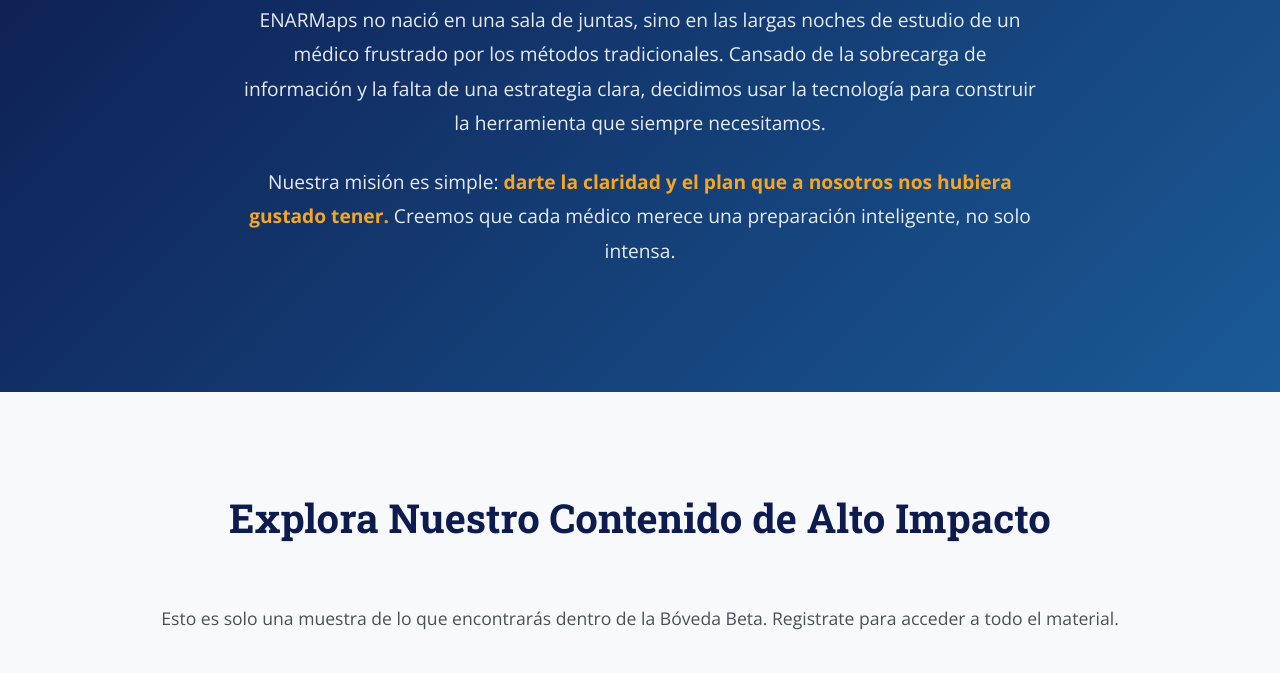
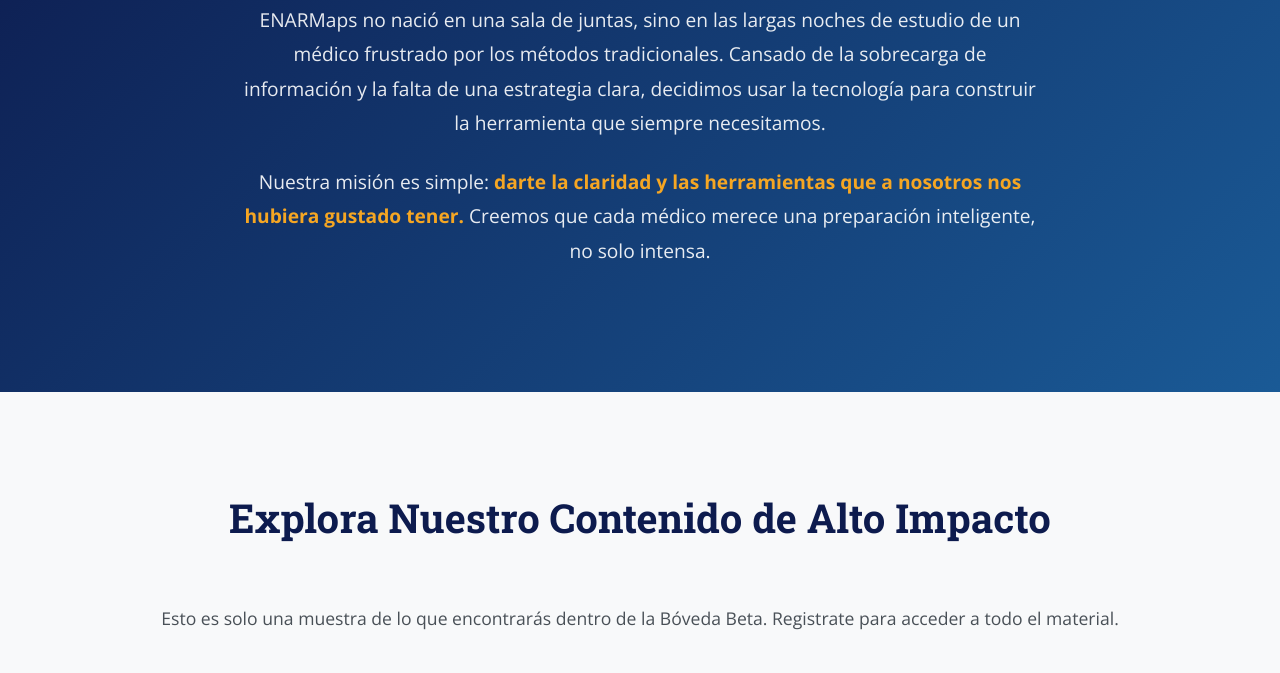
Before and after one commit to enarmaps/ENARMaps-itinerarios, a plain HTML site: page index.html in a window 1280 px wide. Shown: the part 3965-4638 px from the top of the page. Drawn offline with nearby package versions, Linux system fonts and the light colour scheme.

Commit message:
Update index.html

```diff
--- a/index.html
+++ b/index.html
@@ -140,7 +140,7 @@
                 <h2 class="section-title">Nuestra Filosofía: Del Médico, para el Médico</h2>
                 <div class="philosophy-content">
                     <p class="philosophy-text">ENARMaps no nació en una sala de juntas, sino en las largas noches de estudio de un médico frustrado por los métodos tradicionales. Cansado de la sobrecarga de información y la falta de una estrategia clara, decidimos usar la tecnología para construir la herramienta que siempre necesitamos.</p>
-                    <p class="philosophy-text">Nuestra misión es simple: <strong>darte la claridad y el plan que a nosotros nos hubiera gustado tener.</strong> Creemos que cada médico merece una preparación inteligente, no solo intensa.</p>
+                    <p class="philosophy-text">Nuestra misión es simple: <strong>darte la claridad y las herramientas que a nosotros nos hubiera gustado tener.</strong> Creemos que cada médico merece una preparación inteligente, no solo intensa.</p>
                 </div>
             </div>
         </section>
```
